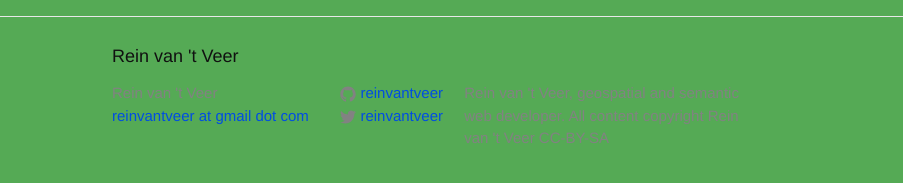
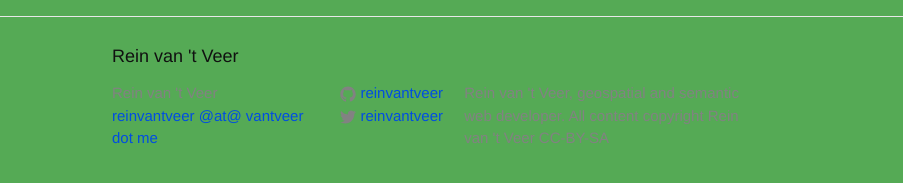
Before and after one commit to reinvantveer/reinvantveer.github.io, a Jekyll site: the page built from index.md, in a window 1280 px wide and 900 px high, scrolled down 3218 px. Shown: the part 690-873 px from the top of the window, without its empty margins (188-1091 px from the left). Built offline with Jekyll 4.4.1, drawn with Linux system fonts in a browser that asks for light colours; comment, search, counter and statistics services are not loaded.

Commit message:
replace gmail address with own domain

```diff
--- a/_config.yml
+++ b/_config.yml
@@ -1,6 +1,6 @@
 # Site settings
 title: "Rein van 't Veer"
-email: reinvantveer at gmail dot com
+email: reinvantveer @at@ vantveer dot me
 description: > # this means to ignore newlines until "baseurl:"
   Rein van 't Veer, geospatial and semantic web developer.
   All content copyright Rein van 't Veer CC-BY-SA
```
